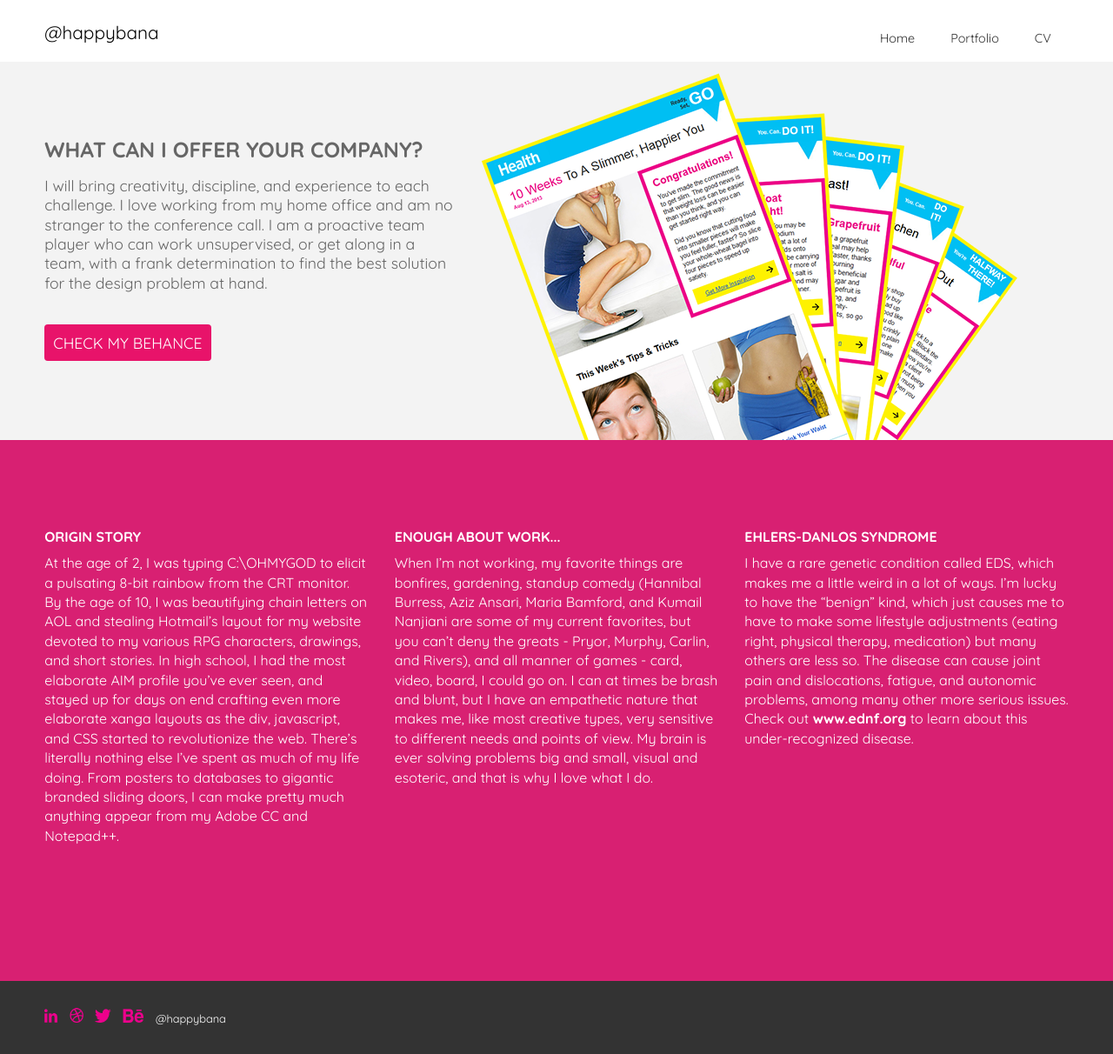
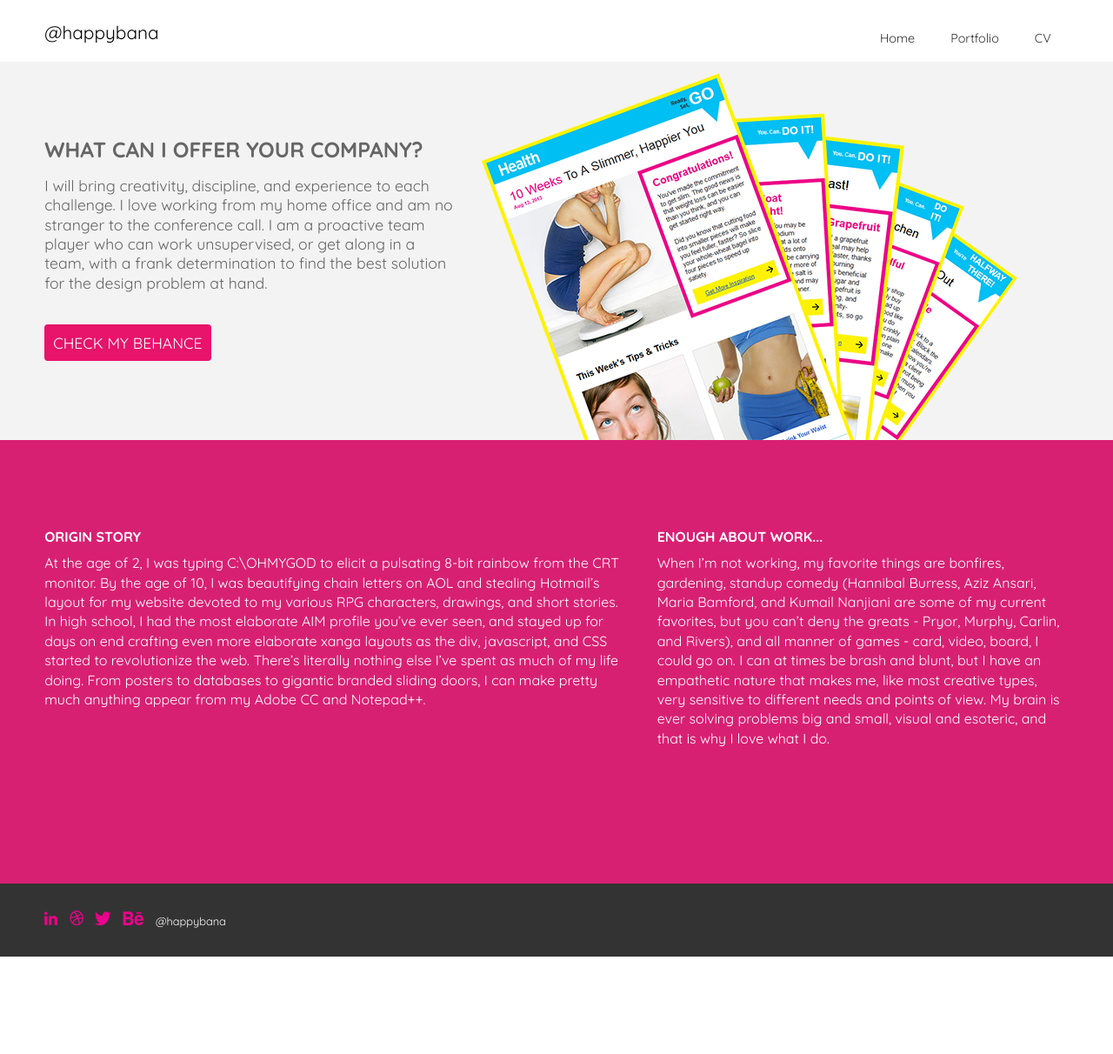
Before and after one commit to banbanbana/happybana.github.io, a Jekyll site: the page home.html, which Jekyll copies as it is, in a window 1280 px wide. Shown: the whole page at 87% size. Built offline with Jekyll 4.4.1, drawn with Linux system fonts in a browser that asks for light colours; some web fonts are replaced; after the commit the page ends 1100 px from its top, so only the background shows below that.

Commit message:
Update home.html

```diff
--- a/home.html
+++ b/home.html
@@ -86,17 +86,14 @@
 	<div class="wrapper clearfix">
 
  	<div class="row vertical-padding">
-        <div class="grid_4">
+        <div class="grid_7">
           <h3>Origin Story</h3>
         <p>At the age of 2, I was typing C:\OHMYGOD to elicit a pulsating 8-bit rainbow from the CRT monitor. By the age of 10, I was beautifying chain letters on AOL and stealing Hotmail’s layout for my website devoted to my various RPG characters, drawings, and short stories. In high school, I had the most elaborate AIM profile you’ve ever seen, and stayed up for days on end crafting even more elaborate xanga layouts as the div, javascript, and CSS started to revolutionize the web. There’s literally nothing else I’ve spent as much of my life doing. From posters to databases to gigantic branded sliding doors, I can make pretty much anything appear from my Adobe CC and Notepad++.</p> </div>
 
-        <div class="grid_4">
+        <div class="grid_5">
    	    <h3>Enough about work...</h3>
        	<p>When I’m not working, my favorite things are bonfires, gardening, standup comedy (Hannibal Burress, Aziz Ansari, Maria Bamford, and Kumail Nanjiani are some of my current favorites, but you can’t deny the greats - Pryor, Murphy, Carlin, and Rivers), and all manner of games - card, video, board, I could go on. I can at times be brash and blunt, but I have an empathetic nature that makes me, like most creative types, very sensitive to different needs and points of view. My brain is ever solving problems big and small, visual and esoteric, and that is why I love what I do.</p></div>
 
-        <div class="grid_4">
-   	    <h3>Ehlers-Danlos Syndrome</h3>
-       	<p>I have a rare genetic condition called EDS, which makes me a little weird in a lot of ways. I’m lucky to have the “benign” kind, which just causes me to have to make some lifestyle adjustments (eating right, physical therapy, medication) but many others are less so. The disease can cause joint pain and dislocations, fatigue, and autonomic problems, among many other more serious issues. Check out <a href="http://www.ednf.org" target="_blank">www.ednf.org</a> to learn about this under-recognized disease.</p></div>
      </div>
 
     </div><!-- #end div .wrapper -->
```
